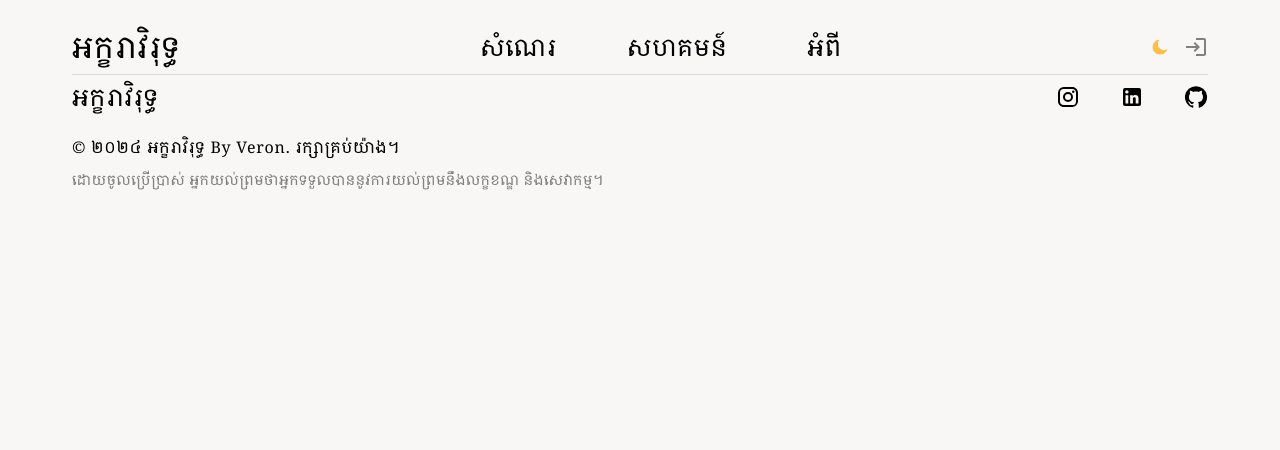
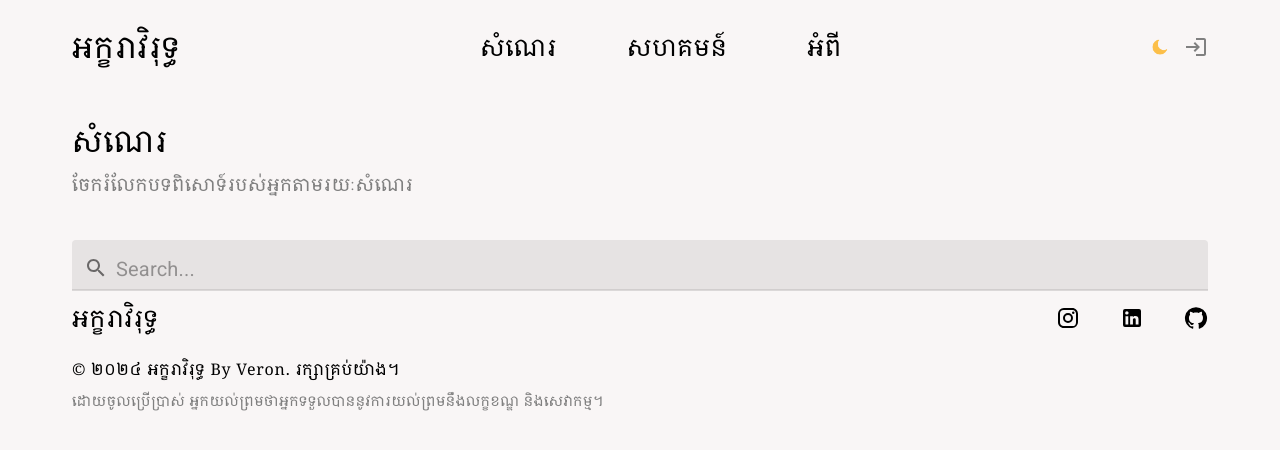
Before and after one commit to Ratanak-Rin-Sbu/inspira-graph, a Next.js app: page / in a window 1280 px wide. Shown: the top 450 px of the page. Built offline with nearby package versions, Linux system fonts and the light colour scheme.

Commit message:
Added Intro and SearchBar

```diff
--- a/src/app/layout.tsx
+++ b/src/app/layout.tsx
@@ -5,6 +5,7 @@ import "./globals.css";
 
 import Footer from "@/components/footer/Footer";
 import Navbar from "@/components/navbar/Navbar";
+import Body from "@/components/Body";
 import { ThemeContextProvider } from "@/context/ThemeContext";
 import ThemeProvider from "@/providers/ThemeProvider";
 
@@ -46,6 +47,7 @@ export default function RootLayout({
             <div className="container">
               {/* <div className="wrapper"> */}
                 <Navbar />
+                <Body />
                 {children}
                 <Footer />
               </div>
--- /dev/null
+++ b/src/components/Body.tsx
@@ -0,0 +1,14 @@
+import React from 'react';
+import Intro from "@/components/intro/Intro";
+import SearchBar from "@/components/SearchBar";
+
+const Body = () => {
+  return (
+    <>
+      <Intro />
+      <SearchBar />
+    </>
+  )
+}
+
+export default Body
--- /dev/null
+++ b/src/components/SearchBar.tsx
@@ -0,0 +1,44 @@
+import React from 'react';
+import { Box, TextField } from '@mui/material';
+import { Search } from '@mui/icons-material';
+import InputAdornment from '@mui/material/InputAdornment';
+
+const SearchBar: React.FC = () => {
+  return (
+    <Box>
+      <TextField
+        variant='filled'
+        sx={{
+          width: '100%',
+          '.MuiFilledInput-root': {
+            backgroundColor: '#e6e3e3',
+            height: '50px',
+            fontSize: '1.25rem',
+            pb: '10px',
+            '&:before': {
+              borderBottomColor: '#d1cece',
+            },
+            '&:after': {
+              borderBottomColor: '#d1cece',
+            },
+            '&:hover': {
+              '&:before, &:after': {
+                display: 'none',
+              },
+            },
+          },
+        }}
+        InputProps={{
+          startAdornment: (
+            <InputAdornment position="start">
+              <Search />
+            </InputAdornment>
+          ),
+        }}
+        placeholder="Search..." // Place this outside of InputProps to avoid deprecation warning
+      />
+    </Box>
+  );
+};
+
+export default SearchBar
--- a/src/components/footer/Footer.tsx
+++ b/src/components/footer/Footer.tsx
@@ -13,7 +13,8 @@ const Footer: React.FC = () => {
           sx = {{
             display: "flex",
             justifyContent: "space-between",
-            mb: '15px'
+            mb: '15px',
+            mt: '5px'
           }}
         >
           <div className="khmer-text text-2xl">អក្ខរាវិរុទ្ធ</div>
--- /dev/null
+++ b/src/components/intro/Intro.tsx
@@ -0,0 +1,14 @@
+import React from 'react'
+import styles from "./intro.module.css";
+import { Box } from '@mui/material';
+
+const Intro = () => {
+  return (
+    <Box className={styles.container}>
+      <Box className='khmer-text text-3xl'>សំណេរ</Box>
+      <Box className='khmer-text text-lg' color="gray">ចែករំលែកបទពិសោទ៍របស់អ្នកតាមរយៈសំណេរ</Box>
+    </Box>
+  )
+}
+
+export default Intro
--- /dev/null
+++ b/src/components/intro/intro.module.css
@@ -0,0 +1,3 @@
+.container {
+  margin: 40px 0;
+}
--- a/src/components/navbar/navbar.module.css
+++ b/src/components/navbar/navbar.module.css
@@ -2,7 +2,7 @@
   display: flex;
   align-items: center;
   justify-content: space-between;
-  margin-top: 20px;
+  padding-top: 20px;
 }
 
 .logo {
```
